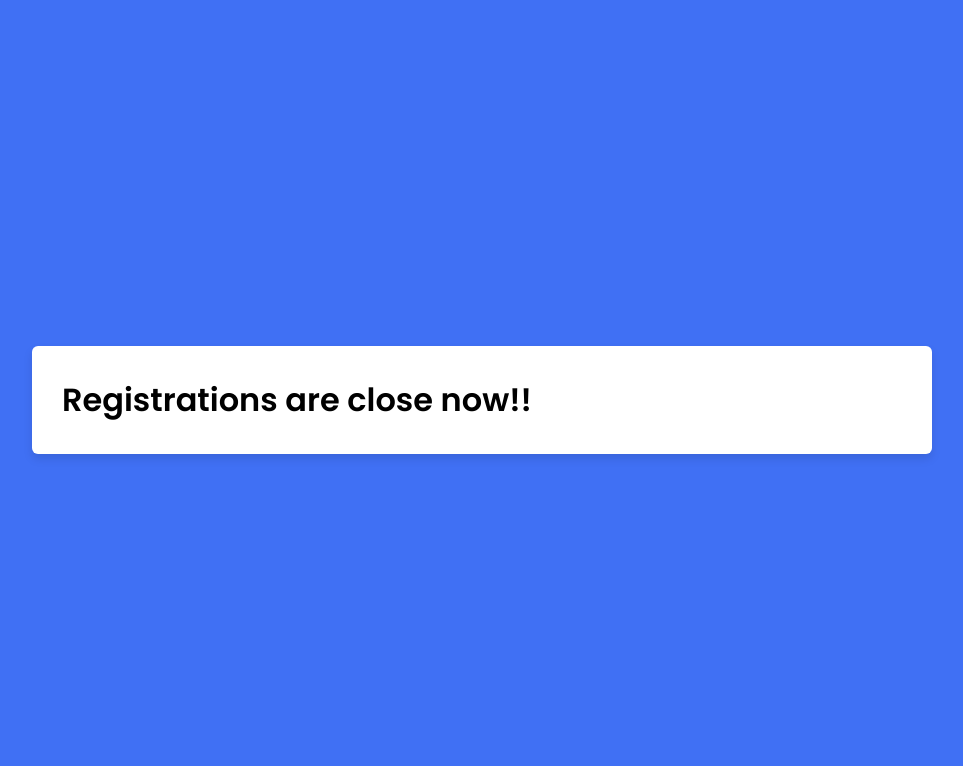
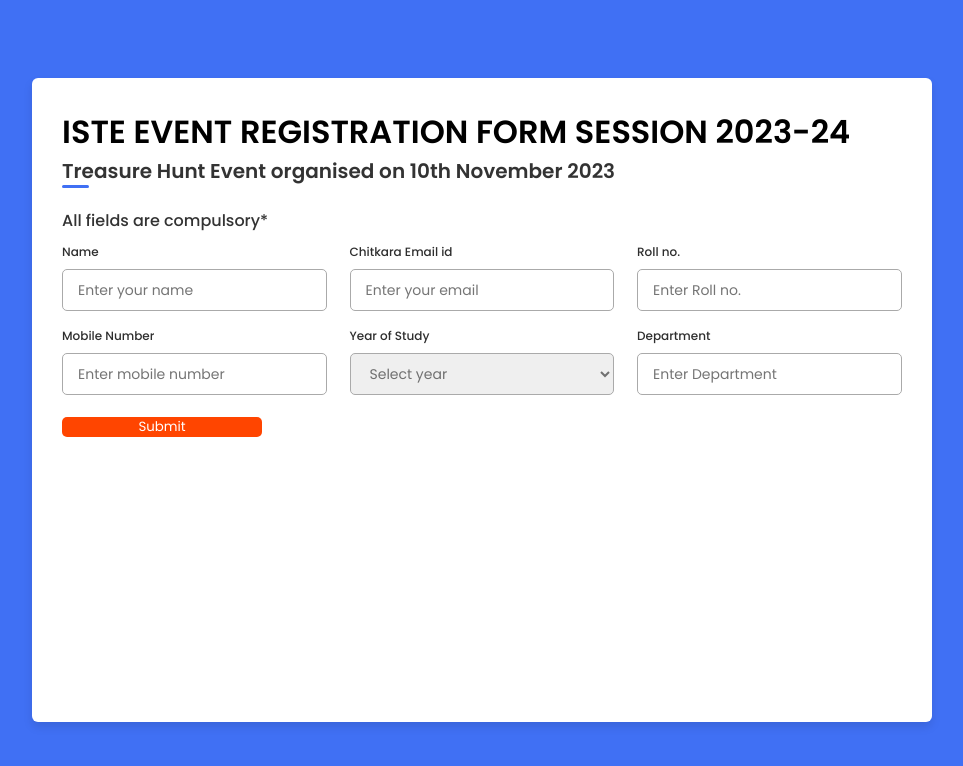
Before and after one commit to FahaamKhan628444/iste, a plain HTML site: page index.html in a window 1280 px wide. Shown: the whole page, without its empty margins (158-1121 px from the left). Drawn offline with nearby package versions, Linux system fonts and the light colour scheme.

Commit message:
Update index.html

```diff
--- a/index.html
+++ b/index.html
@@ -16,8 +16,8 @@
 </head>
 <body>
     <div class="container">
-        <h1>Registrations are close now!! </h1>
-<!--          <header>Treasure Hunt Event organised on 10th November 2023</header>
+        <h1>ISTE EVENT REGISTRATION FORM SESSION 2023-24 </h1>
+          <header>Treasure Hunt Event organised on 10th November 2023</header>
         <form method="post" action="https://script.google.com/macros/s/AKfycbz74neBG733z2e_0CVBu35yk5_CquJREZG4dBuB96S-DvcLyA9G9S4goaQqjIW8rmJ6PQ/exec" name="contact-form" >
             <div class="form first">
                 <form name="submit-to-google-sheet">
@@ -63,7 +63,7 @@
                         </div>
                     </div>
                     <input type="submit" value="Submit" id="submit">
-                </div> -->
+                </div>
 
                 <!-- <div class="details ID">
 
```
